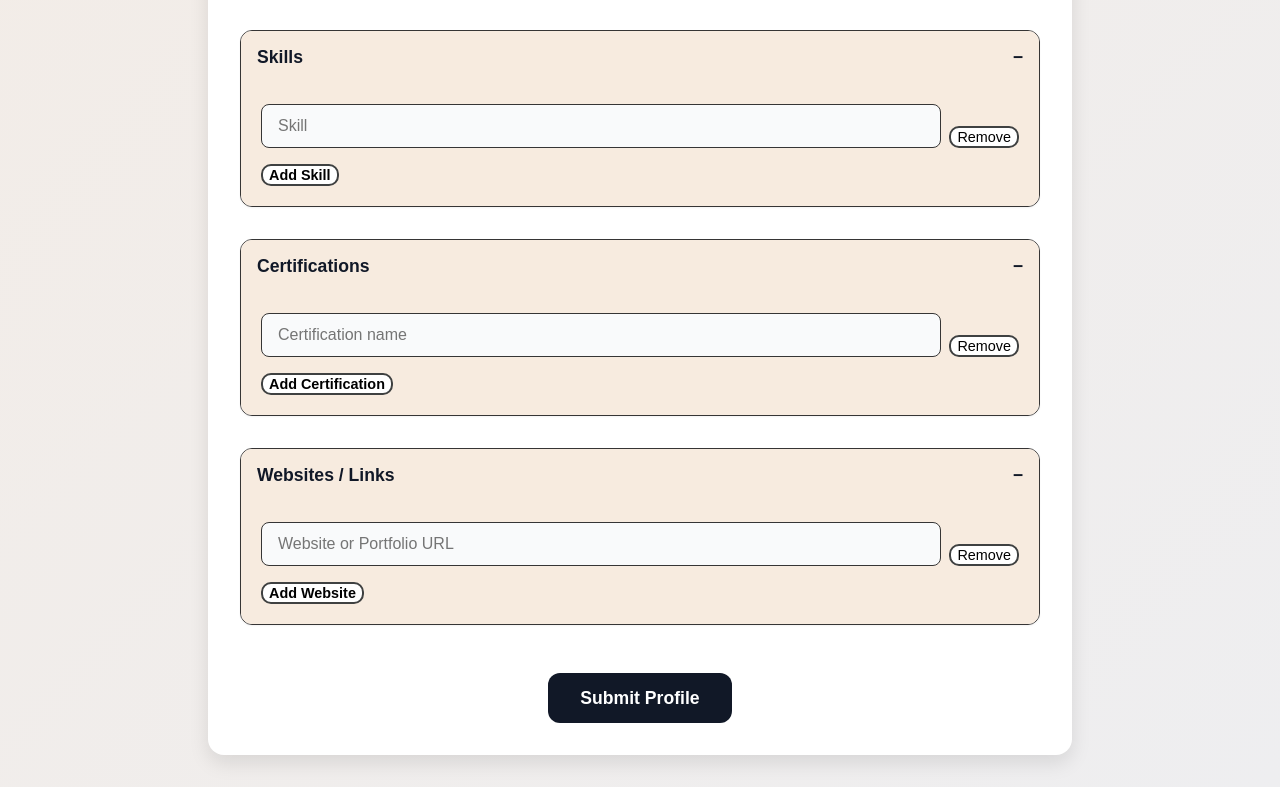
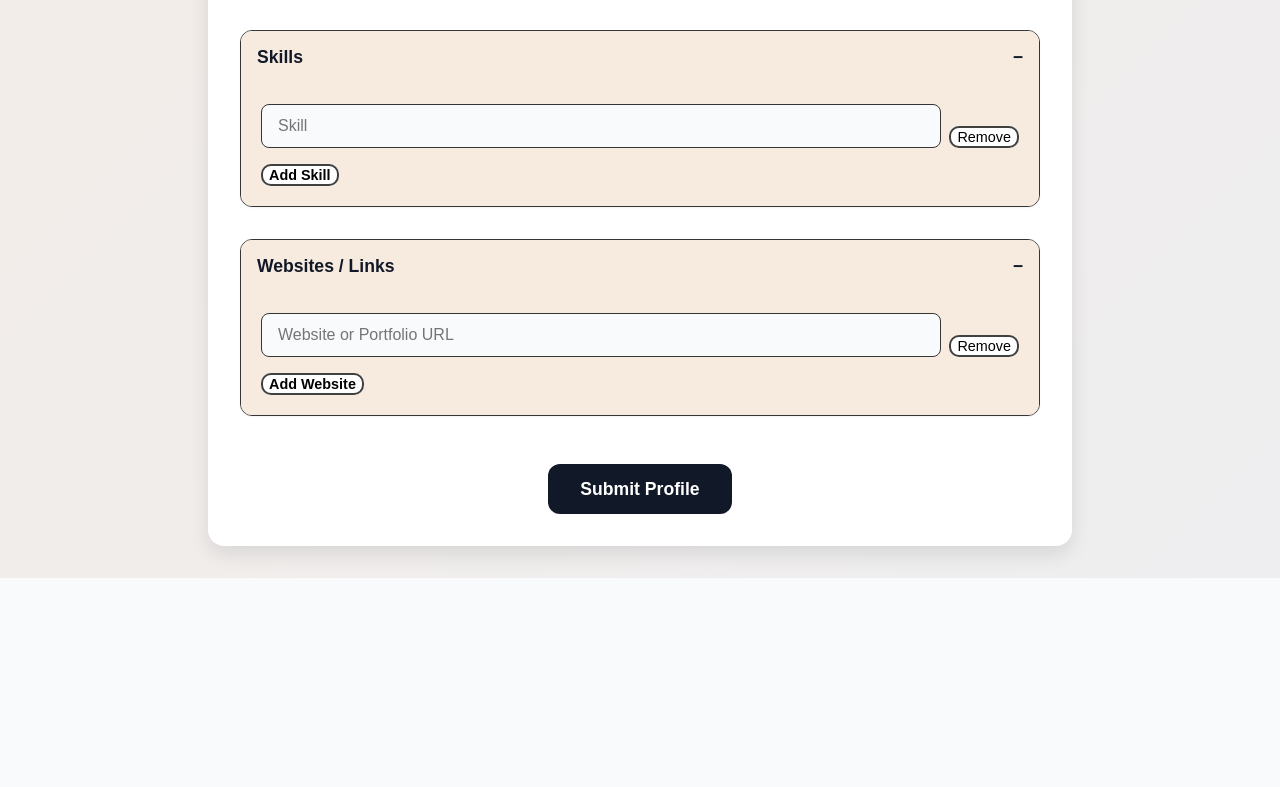
Before and after one commit to AdamPostMontjoie/Resumefy, a React app in the folder frontend/: page /profile in a window 1280 px wide. Shown: the part 2180-2967 px from the top of the page. After the commit the page ends 2758 px from the top, so only its background shows below. Built offline with nearby package versions, Linux system fonts and the light colour scheme; no server answers; sample sign-in values are in the browser's storage; the HTML template or start-up script is replaced by a standard one.

Commit message:
gen page fixed, conflicts fixed, summary and cert removed

```diff
--- a/frontend/src/routes/ProfileCreation/ProfileCreationPage.jsx
+++ b/frontend/src/routes/ProfileCreation/ProfileCreationPage.jsx
@@ -76,7 +76,6 @@ const ProfileCreationPage = () => {
     lastname:"",
     email: "",
     phone: "",
-    pronoun: "",
   });
 
   const [education, setEducation] = useState([
@@ -89,11 +88,7 @@ const ProfileCreationPage = () => {
     { title: "", tools: [""], startDate: "", endDate:"", descriptions: [""] },
   ]);
   const [skills, setSkills] = useState([""]);
-
-  // New sections
-  const [certifications, setCertifications] = useState([""]);
   const [websites, setWebsites] = useState([""]);
-  const [summary, setSummary] = useState("");
 
   const [expandAllTrigger, setExpandAllTrigger] = useState(false);
   const navigate = useNavigate();
@@ -119,8 +114,6 @@ const ProfileCreationPage = () => {
           //update profile
           const profile = result.data.profile || {};
           const email = result.data.email || "";
-
-          setSummary(profile.Summary || "");
           setPersonalInfo({
             ...(profile.personal || {}),
             email: email
@@ -293,8 +286,6 @@ const ProfileCreationPage = () => {
   };
   const addSkill = () => setSkills([...skills, ""]);
   const removeSkill = (i) => setSkills(skills.filter((_, x) => x !== i));
-  const addCert = () => setCertifications([...certifications, ""]);
-  const removeCert = (i) => setCertifications(certifications.filter((_, x) => x !== i));
   const addWebsite = () => setWebsites([...websites, ""]);
   const removeWebsite = (i) => setWebsites(websites.filter((_, x) => x !== i));
 
@@ -311,12 +302,9 @@ const ProfileCreationPage = () => {
               firstname: personalInfo.firstname,
               lastname:personalInfo.lastname,
               phone:personalInfo.phone,
-              pronoun:personalInfo.pronoun
             },
-            Summary:summary,
             work:workExperience,
             project:projects,
-            certifications:certifications,
             education:education,
             skills:skills,
             websites:websites
@@ -680,16 +668,6 @@ const ProfileCreationPage = () => {
           <button type="button" onClick={addSkill} className="add-button">Add Skill</button>
         </CollapsibleSection>
           {/*Certs */}
-        <CollapsibleSection title="Certifications" expandAllTrigger={expandAllTrigger}>
-          {certifications.map((cert, i) => (
-            <div key={i} className="list-item-container">
-              <input placeholder="Certification name" value={cert} onChange={(e) => handleCertChange(i, e)} className="input input-flex" />
-              <button type="button" onClick={() => removeCert(i)} className="remove-button">Remove</button>
-            </div>
-          ))}
-          <button type="button" onClick={addCert} className="add-button">Add Certification</button>
-        </CollapsibleSection>
-
         <CollapsibleSection title="Websites / Links" expandAllTrigger={expandAllTrigger}>
           {websites.map((url, i) => (
             <div key={i} className="list-item-container">
@@ -699,7 +677,6 @@ const ProfileCreationPage = () => {
           ))}
           <button type="button" onClick={addWebsite} className="add-button">Add Website</button>
         </CollapsibleSection>
-
         <button type="submit" className="submit-button">Submit Profile</button>
       </form>
     </div>
```
